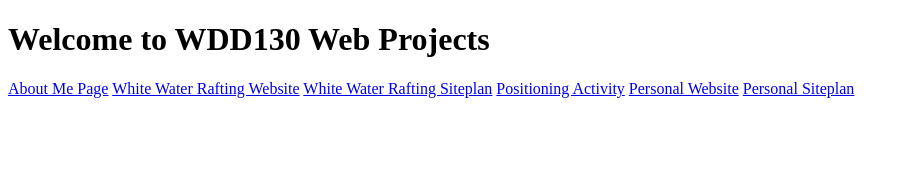
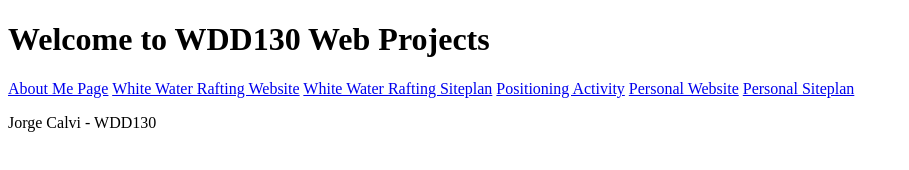
Before and after one commit to Jacjr88/WDD130, a plain HTML site: page index.html in a window 1280 px wide. Shown: the whole page, without its empty margins (0-909 px from the left). Drawn offline with Linux system fonts and the light colour scheme.

Commit message:
adding a paragraph

```diff
--- a/index.html
+++ b/index.html
@@ -17,6 +17,7 @@
         <a href="#">Personal Website</a>
         <a href="#">Personal Siteplan</a>
     </nav>
+    <p>Jorge Calvi - WDD130</p>
 </body>
 
 </html>
```
